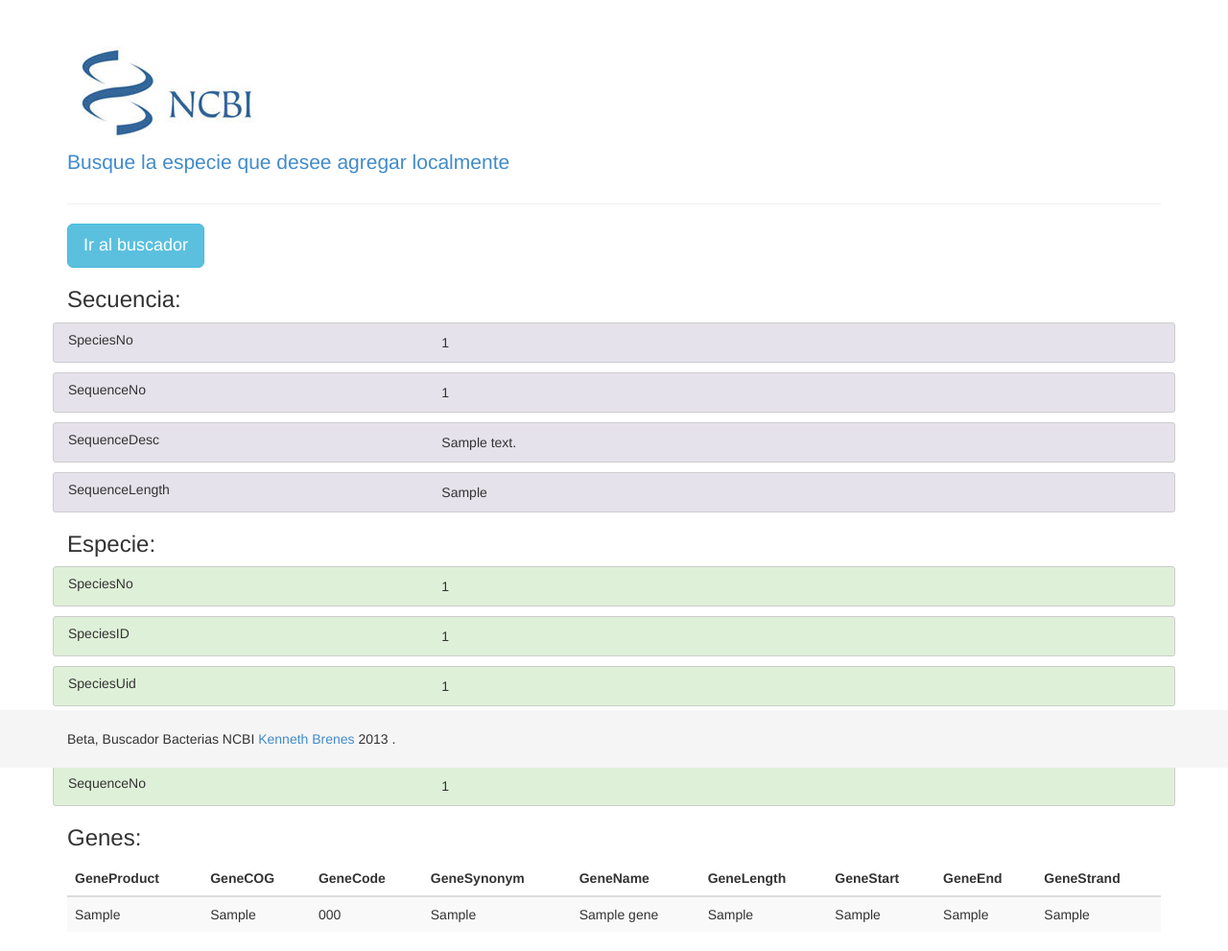
After one commit to kgatjens/bio_ftp, a PHP site: template template/table.php in a window 1280 px wide. The commit adds this page. Shown: the whole page at 96% size. Run offline with PHP 8.4, Linux system fonts and the light colour scheme; the template is opened without the code that fills it: most values are stand-ins (such as "Sample title", 1, 10 or a date in 2020).

Commit message:
big work

```diff
--- a/css/global.css
+++ b/css/global.css
@@ -25,12 +25,15 @@
 /* Set the fixed height of the footer here */
 #footer {
   bottom: 0px;
-  position:absolute;
+  position:fixed;
   width: 100%;
   height: 60px;
   background-color: #f5f5f5;
 }
 
+.home{
+   position:absolute;
+}
 
 /* Custom page CSS
 -------------------------------------------------- */
@@ -51,3 +54,34 @@
 code {
   font-size: 80%;
 }
+
+.table-color{
+  background-color:#ffc;
+  border: 1px solid red;
+}
+
+ .show-grid, .show-grid2 {
+      margin-top: 10px;
+      margin-bottom: 0px;
+    }
+    .show-grid  {
+      background-color:#E6E2EB;
+      border: 1px solid #ccc;
+      text-align: left;
+      -webkit-border-radius: 3px;
+      -moz-border-radius: 3px;
+      border-radius: 3px;
+      min-height: 40px;
+      line-height: 40px;
+    }
+
+    .show-grid2  {
+      background-color:#DFF0D8;
+      border: 1px solid #ccc;
+      text-align: left;
+      -webkit-border-radius: 3px;
+      -moz-border-radius: 3px;
+      border-radius: 3px;
+      min-height: 40px;
+      line-height: 40px;
+    }
--- a/lib/config.php
+++ b/lib/config.php
@@ -10,6 +10,7 @@
 
 // http://www.php.net/manual/en/timezones.php
 date_default_timezone_set('America/Costa_Rica');
+error_reporting(E_ALL);//debug
 
 // Config Data Base info
 
--- a/main.php
+++ b/main.php
@@ -78,15 +78,17 @@
    function bacteriaRead($bacteria_name = ""){
    		$bacteria_files = $this->scandir(SERVER_PATH."/".$bacteria_name);
 
-   		$gbsFile = $bacteria_files[10]; // Get the *.gbs file to get the final SpeciesNo
+   		$gbsFile 	= $bacteria_files[9]; // Get the *.gbs file to get the final SpeciesNo
 
-   		$sequense = $this->addSequense($bacteria_name."/".$bacteria_files[0], $bacteria_name."/".$gbsFile);
+   		$data['sequense'] 	= $this->addSequense($bacteria_name."/".$bacteria_files[0], $bacteria_name."/".$gbsFile);
 
-   		$this->parsePpt($bacteria_name."/".$bacteria_files[12]);
+   		$data['genes'] 		= $this->addGene($bacteria_name."/".$bacteria_files[1],$bacteria_name."/".$bacteria_files[11], $sequense, $genes);
 
-   		$this->addGene($bacteria_name."/".$bacteria_files[1],$bacteria_name."/".$bacteria_files[11], $sequense);
+   		$data['species'] 	= $this->addSpecie($bacteria_name."/".$gbsFile, $sequense['SpeciesNo']);
 
-   		$this->show($bacteria_files);
+   		//$this->show($data);
+
+   		return $data;
    }
 
 
@@ -97,23 +99,21 @@
    	* return
 	*/
    function addSequense($geneMark = "", $gbsFile = ""){
-   		//echo SERVER_PATH.$asnFile;
    		$data = file(SERVER_PATH.$geneMark);
 
    		$gbs = file(SERVER_PATH.$gbsFile);
+
 		$needle = 'strain=';
 		$reg = '/' . $needle . '/';
 		$SpeciesNo = preg_grep($reg, $gbs);
-
-		//$this->show($gbs);//debug
+		//$this->show($SpeciesNo);
+		//Bacillus_thuringiensis_Al_Hakam_uid58795
 
    		foreach ($SpeciesNo as $key => $value) {//getting the SpeciesNo
-		   	$SpeciesNo = str_replace('/strain="','',$value);
-		   	$SpeciesNo = str_replace('"','',$SpeciesNo);
-		   	$SpeciesNo = str_replace(' ','',$SpeciesNo);
+			$SpeciesNo = preg_replace('/.*strain=/', '', $value);
    		}
 
-   		$SpeciesNo = strlen($SpeciesNo) > 10 ? "" : $SpeciesNo;// validation, to be sure is the right line with right info
+   		$SpeciesNo = strlen($SpeciesNo) > 25 ? "" : $SpeciesNo;// validation, to be sure is the right line with right info
 
 		$sequense['SpeciesNo'] 		= $SpeciesNo;
    		$sequense['SequenceNo'] 	= '';
@@ -125,12 +125,7 @@
    		$sequense['SequenceLength'] = str_replace('Sequence length: ','',$data[4]);
 
    		$sequense['SequenceNo'] = insertData('Sequences',$sequense);//return ID
-
-   		$this->show($sequense);
-
    		return $sequense;
-
-   		//$this->show($sequense);
    }
 
    /*
@@ -141,8 +136,6 @@
    function addGene($geneMarkHMM = "", $pptFile = "", $sequense = array()){
 
    		$geneMarkH = file(SERVER_PATH.$geneMarkHMM);
-
-   		//$data = $this->show($geneMarkH);
 
 		for($i=9;$i<9+GENES_READS;$i++){//clean the array
 
@@ -159,35 +152,86 @@
    			$gene[$key]['GeneLength'] = $value[5];
 		}
 
+
 		$genePpt = file(SERVER_PATH.$pptFile);
+   		//$this->show($gene);
 
-		for($i=3;$i<3+GENES_READS;$i++){//clean the array
+		for($i=0;$i<3+GENES_READS;$i++){//clean the array
 
 			$genePpt[$i] = $this->changeBlanks($genePpt[$i]);
 			$genesData2[] = explode("*", $genePpt[$i]);
 		}
 
+		unset($genesData2[0]);
+		unset($genesData2[1]);
+		unset($genesData2[2]);
 
-		//Adding extra fields
-   		$gene['GeneName'] 		= $genesData2[4];
-   		$gene['GeneSynonym'] 	= $genesData2[4];
-   		$gene['GeneCode'] 		= "";
-   		$gene['GeneCOG'] 		= $genesData2[7];
-   		$gene['GeneProduct'] 	= $genesData2[8];
+		for($i=0;$i<10;$i++){//fill some gene info
+			$gene[$i]['GeneName'] 		= $genesData2[$i+3][4];
+	   		$gene[$i]['GeneSynonym'] 	= $genesData2[$i+3][4];
+	   		$gene[$i]['GeneCode'] 		= "";
+	   		$gene[$i]['GeneCOG'] 		= $genesData2[$i+3][7];
+	   		$gene[$i]['GeneProduct'] 	= $genesData2[$i+3][8];
+	   		$gene[$i]['SpeciesNo'] 		= $sequense['SpeciesNo'];
+	   		$gene[$i]['SequenceNo'] 	= $sequense['SequenceNo'];
+	   		$gene[$i]['GeneNo'] 		= $i;//fmor 1-10, we are saving just 10 genes per sequence
 
-   		//$this->show($sequense);
+			$gene[$i]['GenePID'] = "";
+			$gene[$i]['id'] = "";
+			$gene[$i]['GeneGC'] = "";
+			$gene[$i]['GeneKey'] = "";
+			//$this->show($gene[$i]);
+			$gene[$i]['id'] = insertData('Genes',$gene[$i]);//return ID
 
-   		$gene['SpeciesNo'] 	= $sequense['SpeciesNo'];
-   		$gene['SequenceNo'] = $sequense['SequenceNo'];
+		}
 
+		/*
+   		// this info is needed
    		$gene['GenePID'] = "";//*
    		$gene['id'] = "";//*
-   		$gene['GeneNo'] = "";//*
    		$gene['GeneGC'] = "";//*
+   		$gene['GeneKey'] = "";
+   		*/
+   		return $gene;
+   }
 
-   		$gene['GeneKey'] = "";
+   /*
+	* Read FTP specific file from a location
+	* return
+	*/
+	function addSpecie($gbsFile = "", $specieNo = ""){
 
-   }
+		$gbs = file(SERVER_PATH.$gbsFile);
+
+		//$this->show($gbs);
+
+		$needle = 'DBLINK      Project:';
+		$reg = '/' . $needle . '/';
+		$SpeciesUid = preg_grep($reg, $gbs);
+		//Bacillus_thuringiensis_Al_Hakam_uid58795
+
+   		foreach ($SpeciesUid as $key => $value) {//getting the SpeciesUid
+			$SpeciesUid = preg_replace('/.* Project:/', '', $value);
+   		}
+
+		$needle = ' ORGANISM';
+		$reg = '/' . $needle . '/';
+		$SpeciesID = preg_grep($reg, $gbs);
+
+   		foreach ($SpeciesID as $key => $value) {//getting the SpeciesID
+			$SpeciesID = preg_replace('/.* ORGANISM  /', '', $value);
+   		}
+		//$this->show($SpeciesID);
+
+		$specie['SpeciesNo'] 	= $specieNo;
+		$specie['SpeciesID'] 	= $SpeciesID;
+		$specie['SpeciesUid'] 	= $SpeciesUid;
+		$specie['Finished'] 	= "";
+
+		$specie['SequenceNo'] = insertData('Species',$specie);//return ID
+
+		return $specie;
+	}
 
    /*
 	* Read FTP specific file from a location
@@ -195,6 +239,7 @@
 	*/
 	function parsePPT($ppt = ""){
 		$data = file(SERVER_PATH.$ppt);
+
 		unset($data[0]);
 		unset($data[1]);
 		unset($data[2]);
@@ -203,8 +248,6 @@
 		for($i=3;$i<13;$i++){ // test - limit just for ten
 			$cleanRow[] = preg_split ("/\s+/", $data[$i]);
 		}
-
-		$this->show($cleanRow);
 
 		return $cleanRow;
 	}
--- a/template/content.php
+++ b/template/content.php
@@ -15,7 +15,7 @@
 
 		</div>
 	<button type="submit" class="btn btn-primary btn-lg">Guardar localmente</button>
-	<a href="#" class="btn btn-info btn-lg" role="button">Ver datos</a>
+	<!--<a href="#" class="btn btn-info btn-lg" role="button">Ver datos</a>-->
 
 	</fieldset>
 </form>
--- a/template/header.php
+++ b/template/header.php
@@ -13,8 +13,8 @@
   	<div class="container">
 
       <div class="page-header">
-        <h1>NCBI Local</h1>
-        <p class="lead">Busque la especie que desee agregar localmente</p>
+        <img  src="img/logo.jpg">
+        <p class="lead text-primary">Busque la especie que desee agregar localmente</p>
       </div>
 <?php
 //
--- /dev/null
+++ b/template/table.php
@@ -0,0 +1,83 @@
+
+<a href="index.php" class="btn btn-info btn-lg">Ir al buscador</a>
+<h3>Secuencia:</h3>
+<div class="bs-docs-grid">
+	<div class="row show-grid">
+	  <div class="col-md-4"><h5>SpeciesNo</h5></div>
+	  <div class="col-md-8"><?php echo $data['sequense']['SpeciesNo']?></div>
+	</div>
+	<div class="row show-grid">
+	  <div class="col-md-4"><h5>SequenceNo</h5></div>
+	  <div class="col-md-8"><?php echo $data['sequense']['SequenceNo']?></div>
+	</div>
+	<div class="row show-grid">
+	  <div class="col-md-4"><h5>SequenceDesc</h5></div>
+	  <div class="col-md-8"><?php echo $data['sequense']['SequenceDesc']?></div>
+	</div>
+	<div class="row show-grid">
+	  <div class="col-md-4"><h5>SequenceLength</h5></div>
+	  <div class="col-md-8"><?php echo $data['sequense']['SequenceLength']?></div>
+	</div>
+</div>
+
+<h3>Especie:</h3>
+<div class="bs-docs-grid">
+	<div class="row show-grid2">
+	  <div class="col-md-4"><h5>SpeciesNo</h5></div>
+	  <div class="col-md-8"><?php echo $data['species']['SpeciesNo']?></div>
+	</div>
+	<div class="row show-grid2">
+	  <div class="col-md-4"><h5>SpeciesID</h5></div>
+	  <div class="col-md-8"><?php echo $data['species']['SpeciesID']?></div>
+	</div>
+	<div class="row show-grid2">
+	  <div class="col-md-4"><h5>SpeciesUid</h5></div>
+	  <div class="col-md-8"><?php echo $data['species']['SpeciesUid']?></div>
+	</div>
+	<div class="row show-grid2">
+	  <div class="col-md-4"><h5>Finished</h5></div>
+	  <div class="col-md-8"><?php echo $data['species']['Finished']?></div>
+	</div>
+	<div class="row show-grid2">
+	  <div class="col-md-4"><h5>SequenceNo</h5></div>
+	  <div class="col-md-8"><?php echo $data['species']['SequenceNo']?></div>
+	</div>
+</div>
+
+<h3>Genes:</h3>
+
+<table class="table table-striped">
+        <thead>
+          <tr>
+            <th>GeneProduct</th>
+            <th>GeneCOG</th>
+            <th>GeneCode</th>
+            <th>GeneSynonym</th>
+            <th>GeneName</th>
+            <th>GeneLength</th>
+            <th>GeneStart</th>
+            <th>GeneEnd</th>
+            <th>GeneStrand</th>
+          </tr>
+        </thead>
+        <tbody>
+
+          	<?php
+          	foreach ($data['genes'] as $key => $value) {
+          		echo "<tr>";
+          		echo "<td>".$value['GeneProduct']."</td>";
+          		echo "<td>".$value['GeneCOG']."</td>";
+          		echo "<td>".$value['GeneCode']."</td>";
+          		echo "<td>".$value['GeneSynonym']."</td>";
+          		echo "<td>".$value['GeneName']."</td>";
+          		echo "<td>".$value['GeneLength']."</td>";
+          		echo "<td>".$value['GeneStart']."</td>";
+          		echo "<td>".$value['ssGeneEnds']."</td>";
+          		echo "<td>".$value['GeneStrand']."</td>";
+          		echo "</tr>";
+          	}
+          	?>
+
+
+        </tbody>
+</table>
```
Also changed, not shown: data.php (+6 -1 lines), example_display_data.txt (added, +238 -0 lines), lib/db.php (+25 -23 lines), dumb_db/20131210dbDumpBio.sql (added), img/logo.jpg (added).
